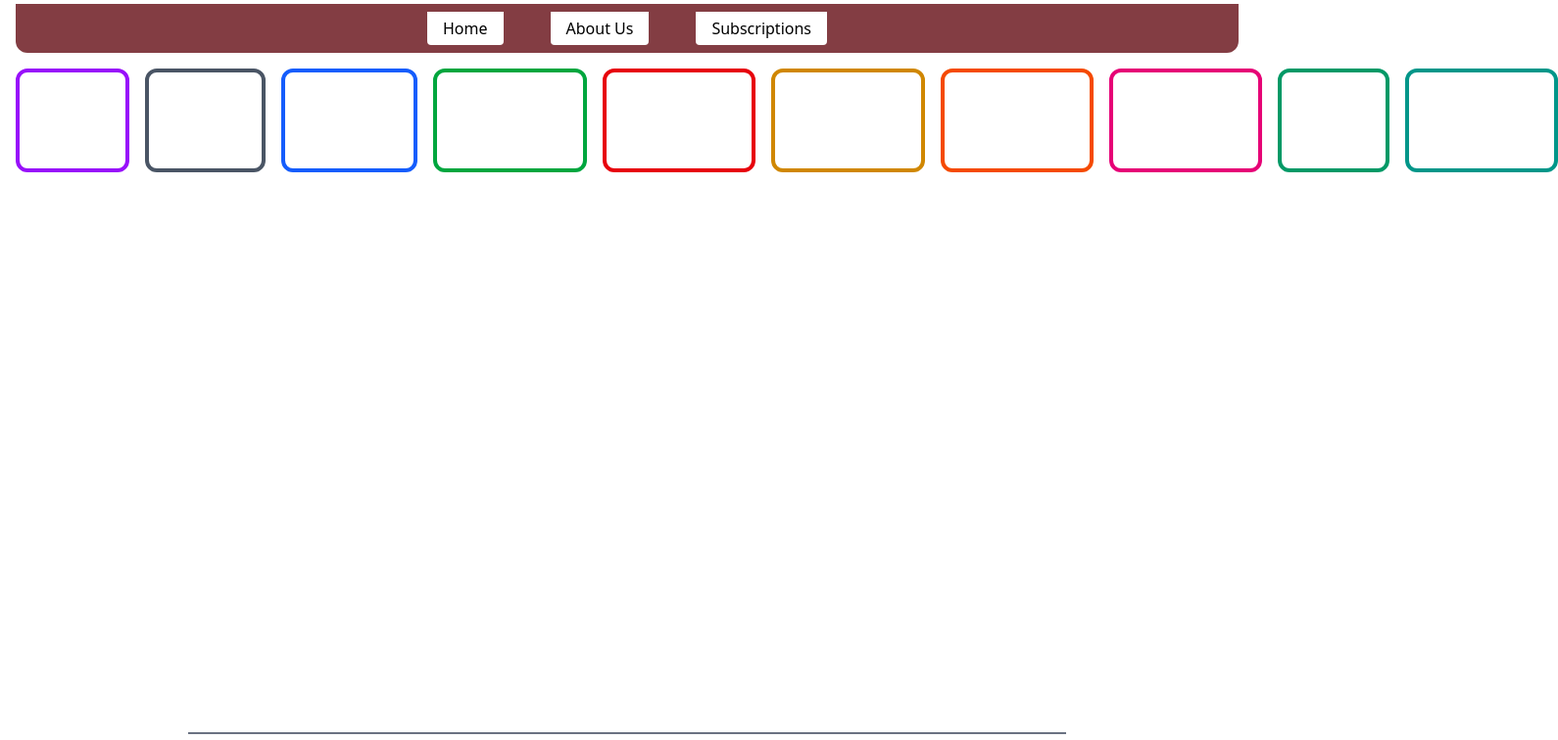
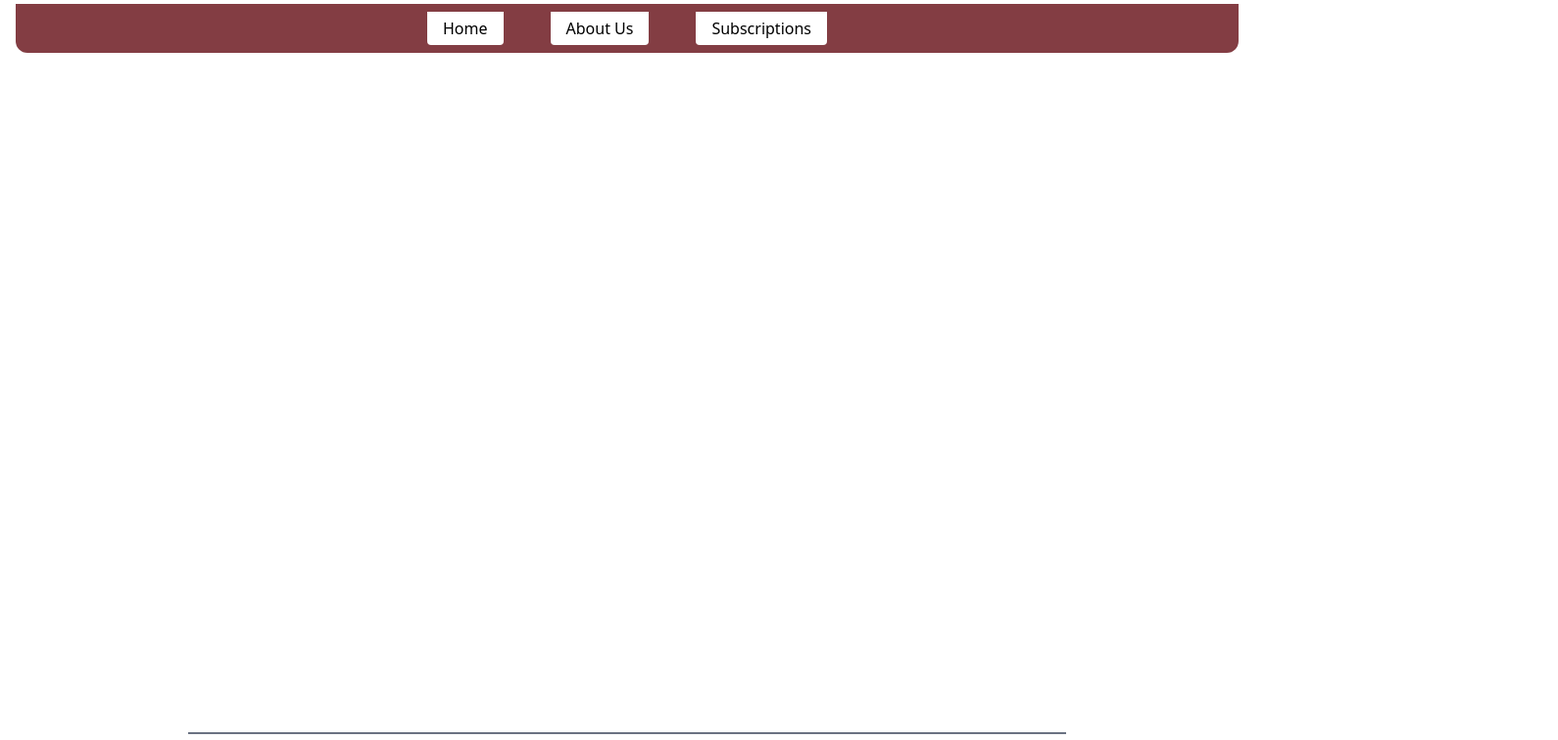
Before and after one commit to beastmode-pf-proyect/beastmode, a Next.js app in the folder frontend/front/: page / in a window 1280 px wide. Shown: the top 756 px of the page at 98% size, 1590 px wide, since content can reach past the window. Built offline with nearby package versions, Linux system fonts and the light colour scheme.

Commit message:
dejando la page/ en blanco

```diff
--- a/frontend/front/src/app/page.tsx
+++ b/frontend/front/src/app/page.tsx
@@ -9,68 +9,6 @@ export default function Home() {
 
   return (
     <>
-      <div className="flex flex-col-3 mt-4 gap-4">
-        <Button
-          text="Explora los planes > "
-          variant="first"
-          color="purple"
-          onClick={handleClick}
-        />
-        <Button
-          text="Aprende mas"
-          variant="second"
-          color="gray"
-          onClick={handleClick}
-        />
-        <Button
-          text="Registrate"
-          variant="third"
-          color="blue"
-          onClick={handleClick}
-        />
-        <Button
-          text="Contactanos"
-          variant="fourth"
-          color="green"
-          onClick={handleClick}
-        />
-        <Button
-          text="Contactanos"
-          variant="fifth"
-          color="red"
-          onClick={handleClick}
-        />
-        <Button
-          text="Contactanos"
-          variant="sixth"
-          color="yellow"
-          onClick={handleClick}
-        />
-        <Button
-          text="Contactanos"
-          variant="seventh"
-          color="orange"
-          onClick={handleClick}
-        />
-        <Button
-          text="Contactanos"
-          variant="eighth"
-          color="pink"
-          onClick={handleClick}
-        />
-        <Button
-          text="Prueba"
-          variant="ninth"
-          color="emerald"
-          onClick={handleClick}
-        />
-        <Button
-          text="Contactanos"
-          variant="tenth"
-          color="teal"
-          onClick={handleClick}
-        />
-      </div>
     </>
   );
 }
```
